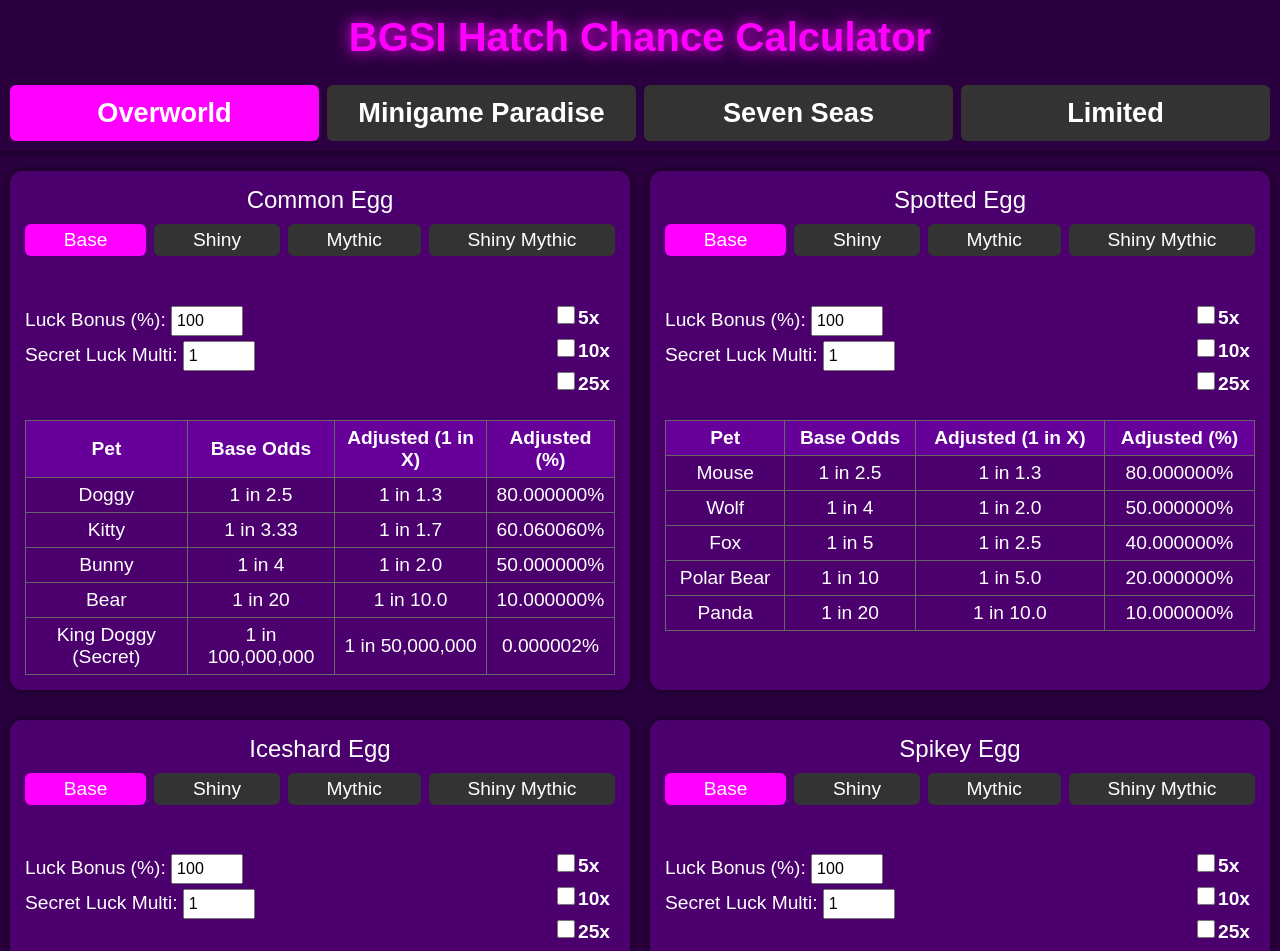
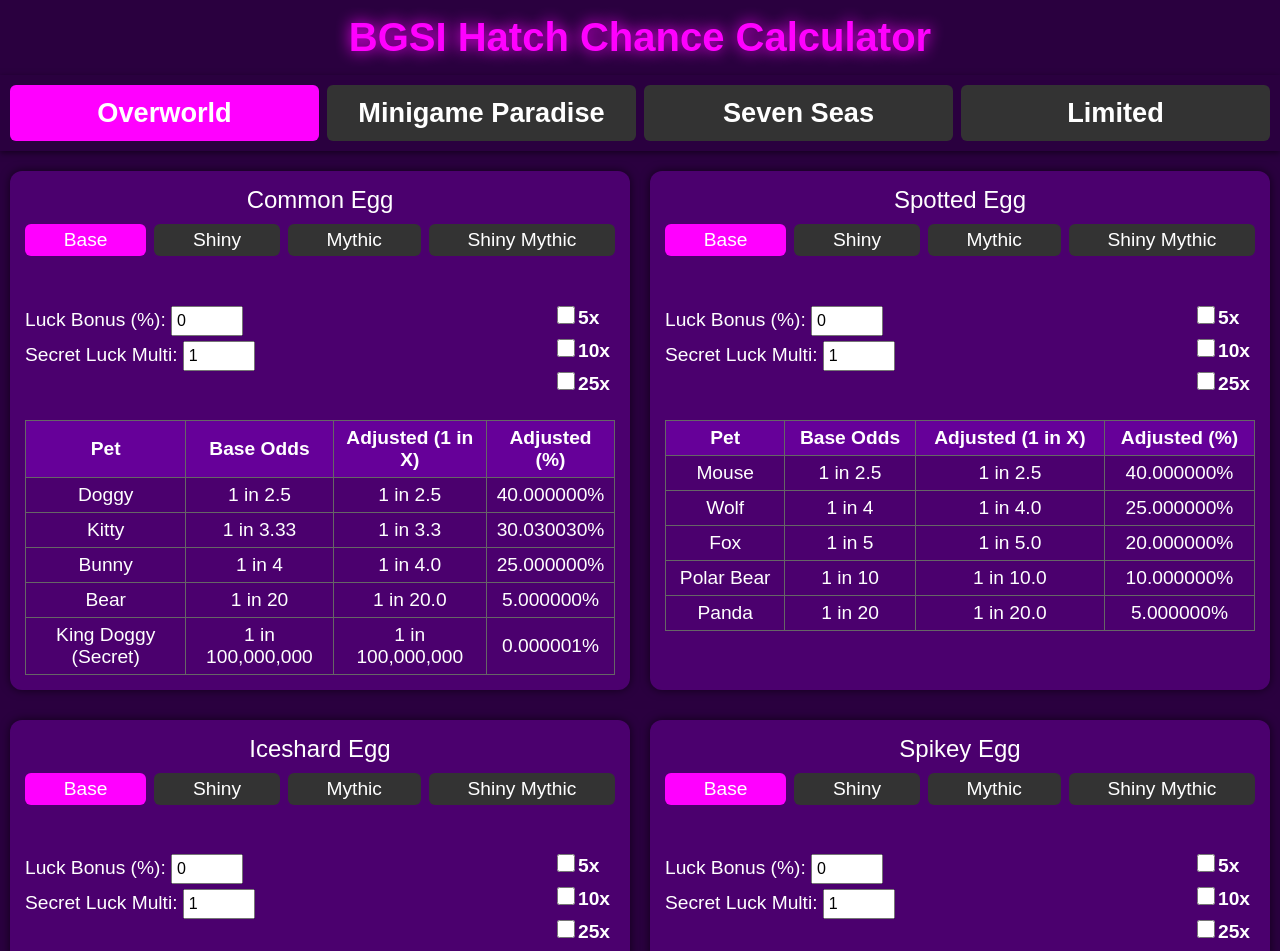
Before and after one commit to ViolationHandler-exe/BGSI-Luck-Calculator, a plain HTML site: page index.html in a window 1280 px wide. Shown: the top 951 px of the page. Drawn offline with Linux system fonts and the light colour scheme.

Commit message:
Made luck start with 0 by default

```diff
--- a/index.html
+++ b/index.html
@@ -710,7 +710,7 @@
 
 	};
 
-	let globalLuck   = 100;
+	let globalLuck   = 0;
 	let globalSecret = 1;
 	let globalShiny  = 40;
 	let globalMythic = 100;
```
